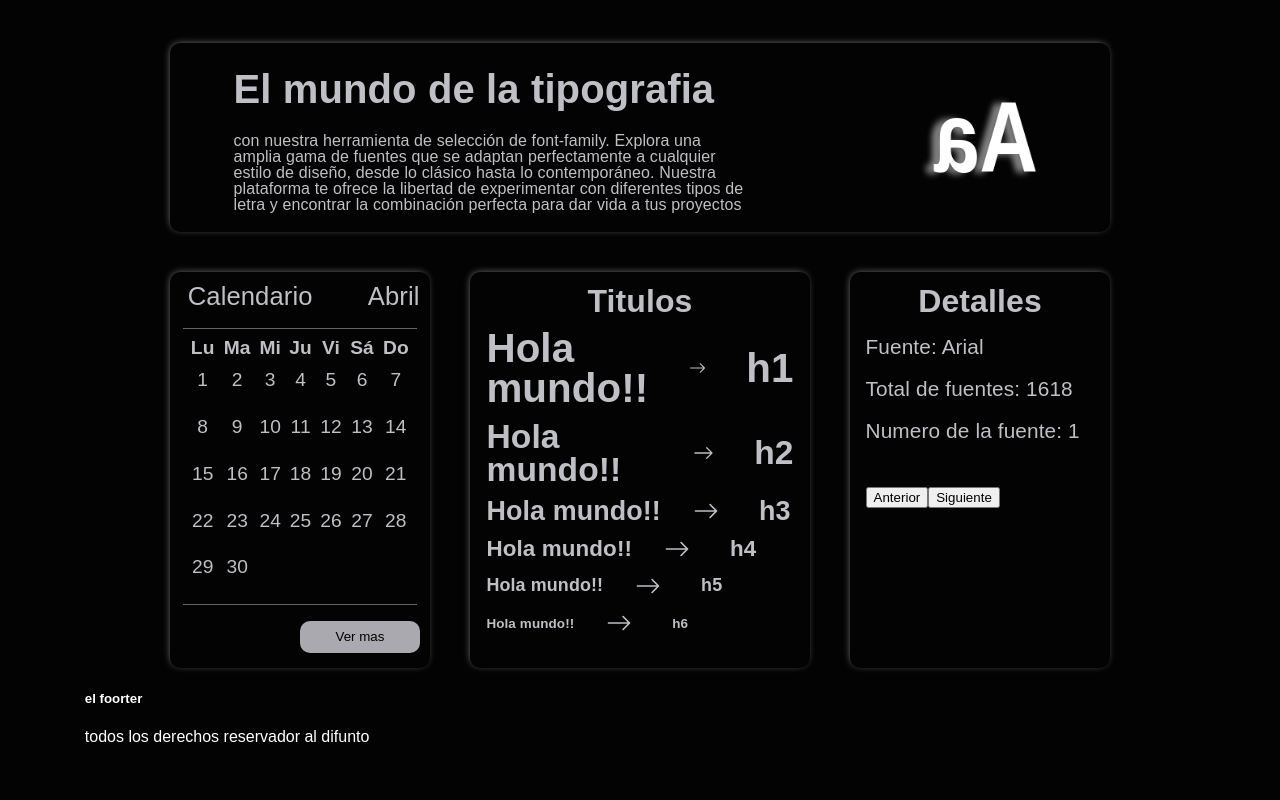
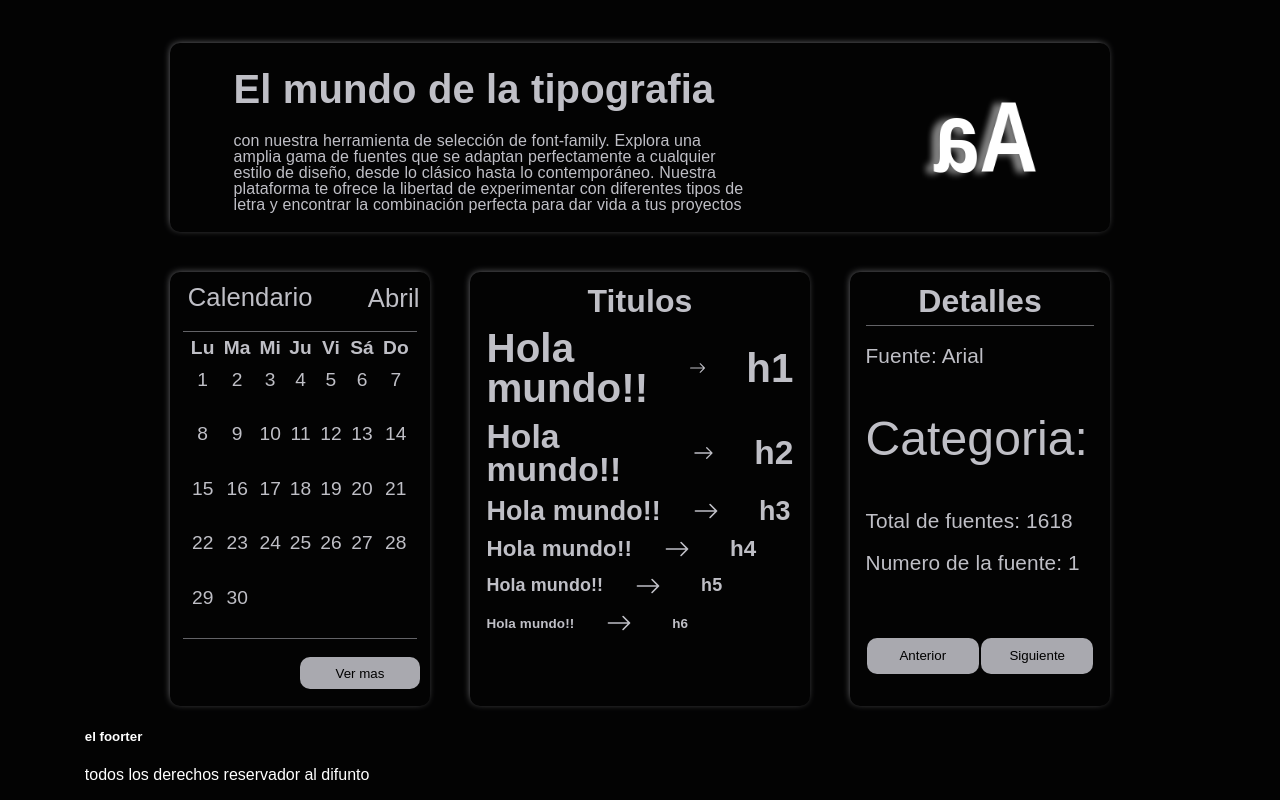
Before and after one commit to Alan-Ribeca/practicas-React, a React (Vite) app in the folder Family/fontFamily/: page / in a window 1280 px wide. Shown: the part 493-1293 px from the top of the page. Before the commit the page ends 1255 px from the top, so only its background shows below. Built offline with nearby package versions, Linux system fonts and the light colour scheme; no server answers.

Commit message:
dandole mas estilos al grid cuatro

```diff
--- a/Family/fontFamily/src/components/gridCuatro/GridCuatro.jsx
+++ b/Family/fontFamily/src/components/gridCuatro/GridCuatro.jsx
@@ -3,19 +3,31 @@ import { useContext } from "react";
 import "./gridCuatro.scss";
 
 export const GridCuatro = () => {
-  const { selectedFont, handleClickAnterior, handleClickSiguiente, indexActual } = useContext(counterContext);
+  const {
+    selectedFont,
+    handleClickAnterior,
+    handleClickSiguiente,
+    indexActual,
+    category
+  } = useContext(counterContext);
 
   return (
     <>
       <div className="containerGridCuatro">
         <h5 className="detalles">Detalles</h5>
+        <hr  className="hrDetalles"/>
         <p className="nombreFuente">
           Fuente: {selectedFont ? selectedFont : "Arial"}
         </p>
+        <p className="category">Categoria: {category}</p>
         <p className="nombreFuente">Total de fuentes: 1618</p>
-        <p className="nombreFuente">Numero de la fuente: {indexActual ? indexActual : 1}</p>
-        <button onClick={handleClickAnterior}>Anterior</button>
-        <button onClick={handleClickSiguiente}>Siguiente</button>
+        <p className="nombreFuente">
+          Numero de la fuente: {indexActual ? indexActual : 1}
+        </p>
+        <div className="containerBoton">
+          <button className="btnAnterior" onClick={handleClickAnterior}>Anterior</button>
+          <button className="btnSiguiente" onClick={handleClickSiguiente}>Siguiente</button>
+        </div>
       </div>
     </>
   );
--- a/Family/fontFamily/src/components/gridCuatro/gridCuatro.scss
+++ b/Family/fontFamily/src/components/gridCuatro/gridCuatro.scss
@@ -3,6 +3,12 @@
   box-shadow: -1px -1px 9px -3px rgba(208, 208, 216, 0.808);
   padding: 1rem 1rem 2rem 1rem;
   margin: 0;
+
+  .hrDetalles {
+    margin: 0.5rem 0 0 0;
+    border: none;
+    border-top: 1px solid rgba(208, 208, 216, 0.466);
+  }
 
   .detalles {
     margin: -0.2rem 0 0 0;
@@ -13,4 +19,40 @@
   .nombreFuente {
     font-size: 1.3rem;
   }
+
+  .containerBoton {
+    display: flex;
+    justify-content: space-around;
+    margin-top: 4rem;
+
+    .btnAnterior {
+      border-radius: 10px;
+      width: 7rem;
+      height: 2.3rem;
+      background-color: rgba(208, 208, 216, 0.808);
+      border: none;
+
+      &:hover {
+        cursor: pointer;
+        background-color: rgba(255, 255, 255, 0.808);
+        transition: all 0.3s;
+        box-shadow: 0.1em 0.1em 0.6em 0.2em #7b52b9;
+      }
+    }
+
+    .btnSiguiente {
+      border-radius: 10px;
+      width: 7rem;
+      height: 2.3rem;
+      background-color: rgba(208, 208, 216, 0.808);
+      border: none;
+      transition: all 0.3s;
+
+      &:hover {
+        cursor: pointer;
+        background-color: rgba(255, 255, 255, 0.808);
+        box-shadow: 0.1em 0.1em 0.6em 0.2em #7b52b9;
+      }
+    }
+  }
 }
--- a/Family/fontFamily/src/components/gridDos/gridDos.scss
+++ b/Family/fontFamily/src/components/gridDos/gridDos.scss
@@ -63,7 +63,9 @@
 
     &:hover {
       cursor: pointer;
-      background-color: rgb(255, 255, 255);
+      background-color: rgba(255, 255, 255, 0.808);
+      transition: all 0.3s;
+      box-shadow: 0.1em 0.1em 0.6em 0.2em #7b52b99f;
     }
   }
 }
--- a/Family/fontFamily/src/context/StateCompo.jsx
+++ b/Family/fontFamily/src/context/StateCompo.jsx
@@ -51,7 +51,7 @@ export const StateCompo = ({ children }) => {
       const newIndex = indexActual + 1;
       setSelectedFont(fontsData.items[newIndex].family);
       setIndecActual(newIndex);
-      console.log(`siguiente {currentIndex: ${currentIndex}`)
+      console.log(`siguiente {currentIndex: ${indexActual}`)
     }
   }
   return (
--- a/Family/fontFamily/src/styles/App.scss
+++ b/Family/fontFamily/src/styles/App.scss
@@ -5,6 +5,7 @@ html, .body {
   background-color: rgb(3, 3, 3);
   font-family: Arial, Helvetica, sans-serif;
 
+
   @media screen and (max-width: 1000px) {
     width: 98%;
   }
```
